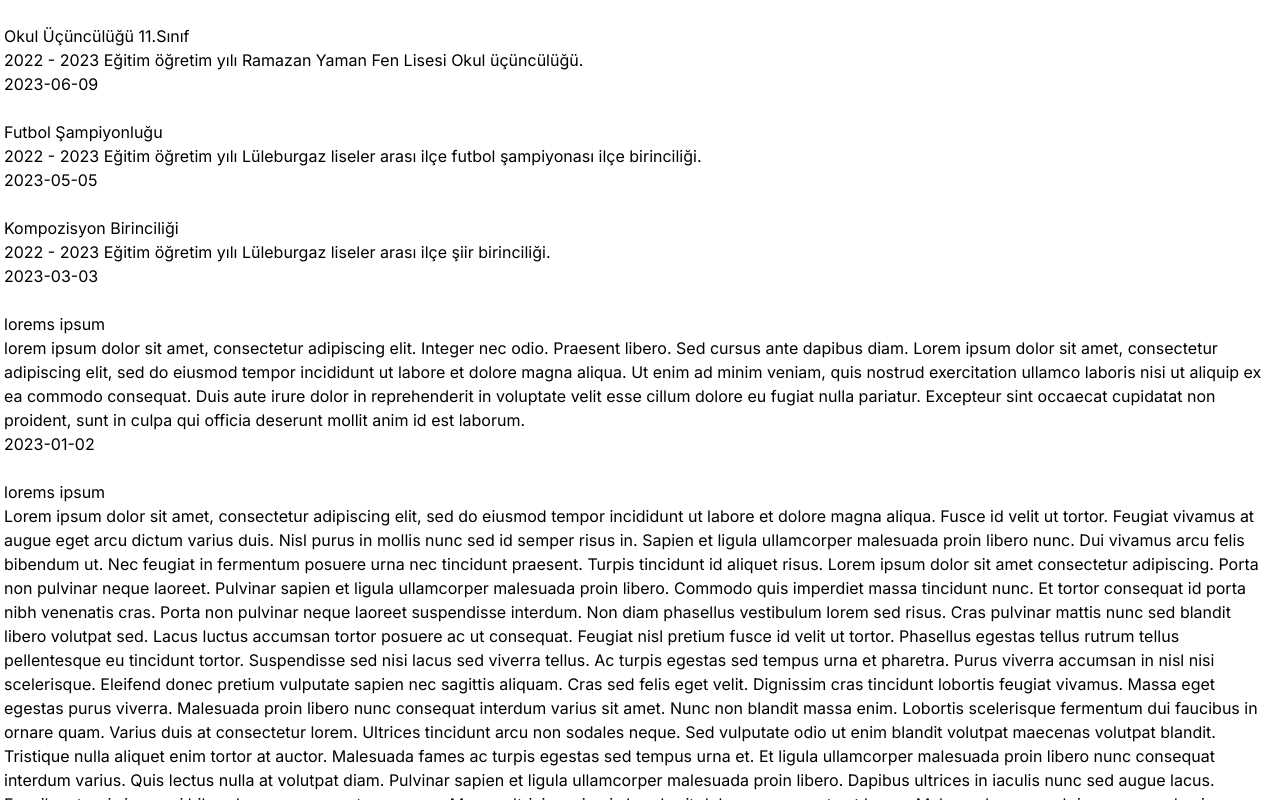
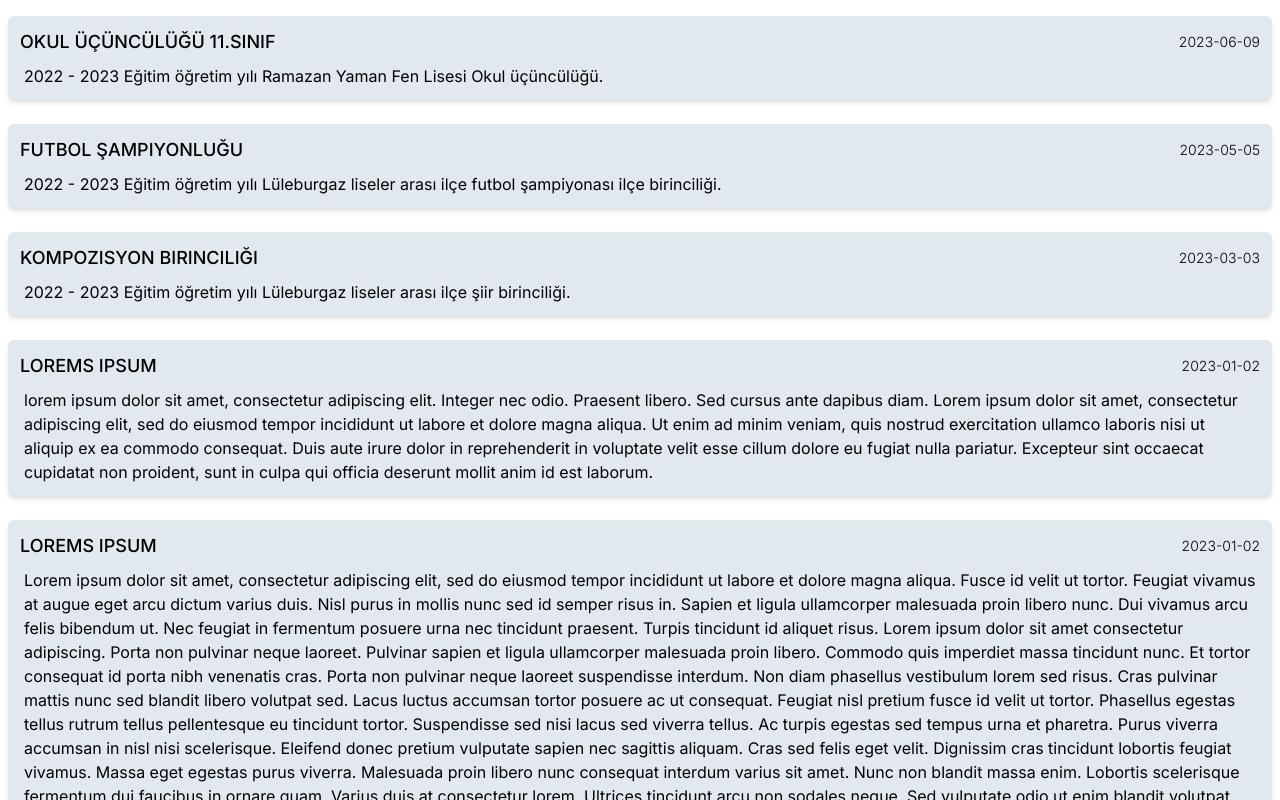
Before and after one commit to tunapotur/Basarilarim, a Next.js app in the folder tubitak-app/: page / in a window 1280 px wide. Shown: the top 800 px of the page. Built offline with nearby package versions, Linux system fonts and the light colour scheme.

Commit message:
tailwind

```diff
--- a/tubitak-app/components/success-card/index.tsx
+++ b/tubitak-app/components/success-card/index.tsx
@@ -3,10 +3,12 @@ import ISuccess from '@/interfaces/success';
 
 const SuccessCard = (probs: ISuccess) => {
   return (
-    <li key={probs.id}>
-      <h5>{probs.title}</h5>
-      <p>{probs.description}</p>
-      <div>{probs.date}</div>
+    <li className="rounded-md bg-slate-200 p-3 shadow-md" key={probs.id}>
+      <div className="mb-2 flex items-center justify-between">
+        <h5 className="text-lg font-medium uppercase">{probs.title}</h5>
+        <div className="text-sm font-light">{probs.date}</div>
+      </div>
+      <p className="px-1">{probs.description}</p>
     </li>
   );
 };
--- a/tubitak-app/components/success-list/index.tsx
+++ b/tubitak-app/components/success-list/index.tsx
@@ -4,7 +4,7 @@ import ISuccessList from '@/interfaces/success-list';
 
 const SuccessCardList = ({ success_list }: { success_list: ISuccessList }) => {
   return (
-    <ul className='flex flex-col space-y-6 py-6 px-1'>
+    <ul className="mx-2 my-4 flex flex-col space-y-6">
       {success_list.map((success) => (
         <SuccessCard key={success.id} {...success} />
       ))}
```
